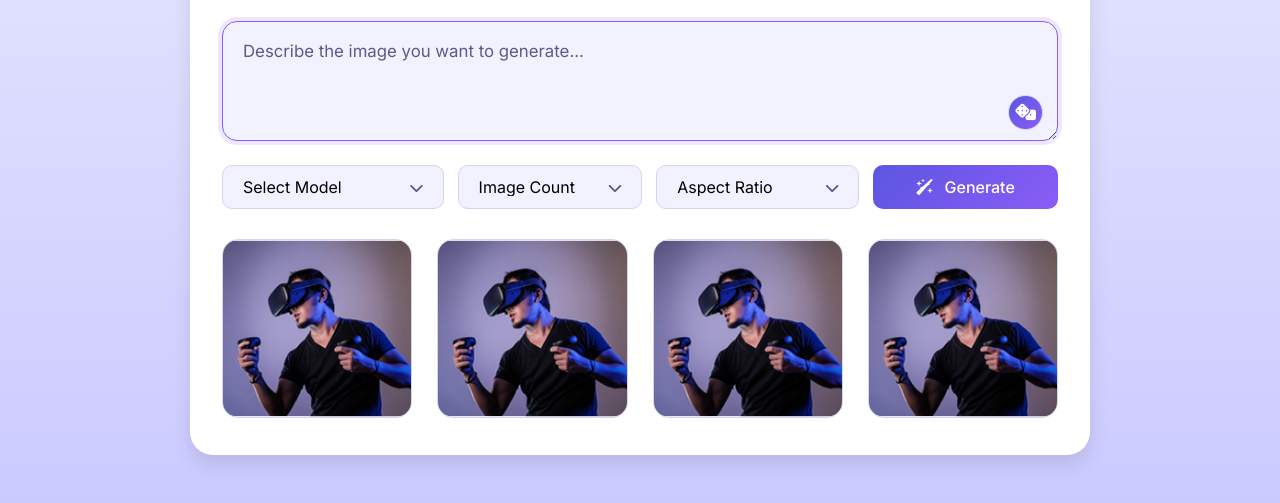
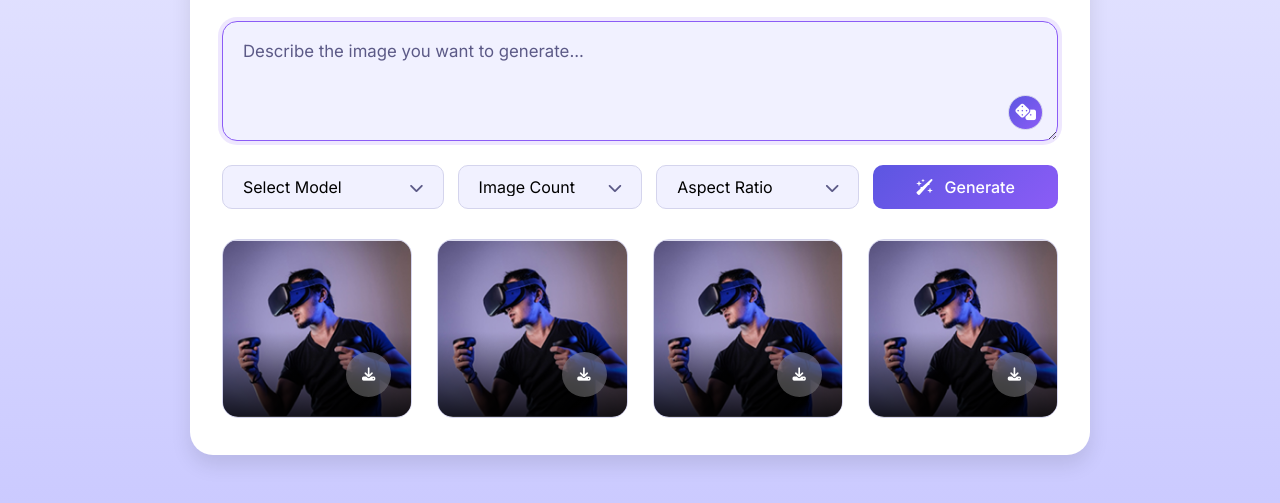
Before and after one commit to webdevbiv/project-ai-image-generator, a plain HTML site: page index.html in a window 1280 px wide. Shown: the part 223-726 px from the top of the page. Drawn offline with Linux system fonts and the light colour scheme.

Commit message:
UPD | style

```diff
--- a/style.css
+++ b/style.css
@@ -273,4 +273,38 @@ body {
 
 .gallery-grid .img-card .img-overlay {
   position: absolute;
+  bottom: 0;
+  left: 0;
+  right: 0;
+  padding: 20px;
+  display: flex;
+  justify-content: flex-end;
+  background: linear-gradient(transparent, rgba(0, 0, 0, 0.8));
 }
+
+/* https://youtu.be/J5zsvyEfhi4?list=PLsCW_fs-2AQ4LLsJlAqhQK9z7wkoWL7Pk&t=1498 */
+
+.gallery-grid .img-card .img-overlay .img-download-btn {
+  height: 45px;
+  width: 45px;
+  color: white;
+  backdrop-filter: blur(10px);
+  border-radius: 50%;
+  border: none;
+  cursor: pointer;
+  background: rgba(255, 255, 255, 0.25);
+  transition: all 0.3s ease;
+  i {
+    transition: all 0.3s ease;
+  }
+}
+
+.gallery-grid .img-card .img-overlay .img-download-btn:hover {
+  background: rgba(255, 255, 255, 0.4);
+  transform: scale(1.1);
+  i {
+    transform: scale(1.3);
+  }
+}
+
+/* https://youtu.be/J5zsvyEfhi4?t=1576 */
```
